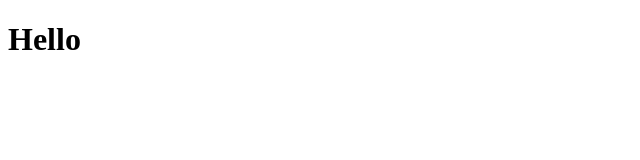
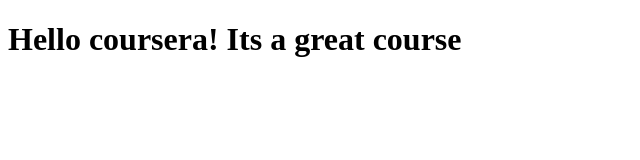
Before and after one commit to MohammedFarheen/coursera-test, a plain HTML site: page site/index.html in a window 1280 px wide. Shown: the whole page, without its empty margins (0-640 px from the left). Drawn offline with Linux system fonts and the light colour scheme.

Commit message:
small addition to our page content.

```diff
--- a/site/index.html
+++ b/site/index.html
@@ -4,6 +4,6 @@
 	<title>Coursera!</title>
 </head>
 <body>
-<h1>Hello</h1>
+<h1>Hello coursera! Its a great course</h1>
 </body>
 </html>
```
